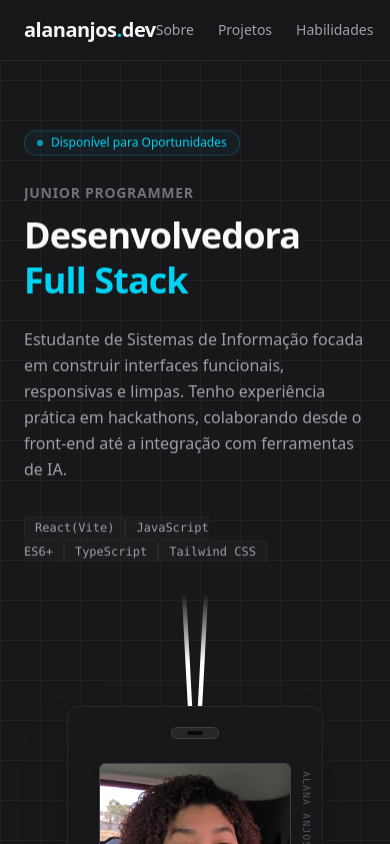
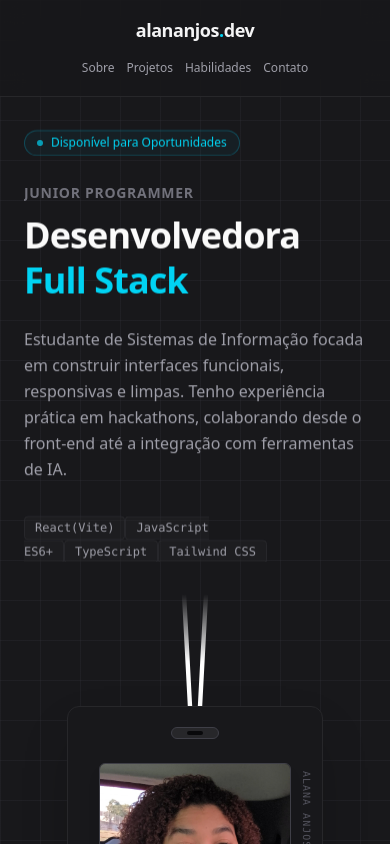
Before and after one commit to alananjos06/meu-portfolio, a Next.js app: page / in a window 390 px wide. Shown: the top 844 px of the page. Built offline with nearby package versions, Linux system fonts and the light colour scheme.

Commit message:
fix: melhorei a responsividade da navbar

```diff
--- a/src/components/Navbar.tsx
+++ b/src/components/Navbar.tsx
@@ -2,28 +2,27 @@ import Link from 'next/link';
 
 export default function Navbar() {
   return (
-    <nav className="fixed top-0 left-0 right-0 z-50 border-b border-zinc-800 bg-zinc-900/80 backdrop-blur-md px-6 py-4">
-      <div className="max-w-5xl mx-auto flex items-center justify-between">
+    <nav className="fixed top-0 left-0 right-0 z-50 border-b border-zinc-800 bg-zinc-900/80 backdrop-blur-md px-4 md:px-6 py-4">
+      <div className="max-w-5xl mx-auto flex flex-col sm:flex-row items-center justify-between gap-3 sm:gap-0">
 
-        <Link href="/" className="text-xl font-bold tracking-tight text-zinc-100 hover:text-cyan-400 transition-colors">
+        <Link href="/" className="text-lg md:text-xl font-bold tracking-tight text-zinc-100 hover:text-cyan-400 transition-colors">
           alananjos<span className="text-cyan-400">.</span>dev
         </Link>
 
-        <div className="flex items-center gap-6 text-sm font-medium text-zinc-400">
-          <Link href="#about" className="relative text-zinc-400 hover:text-zinc-100 font-medium text-sm transition-colors duration-300 group py-1">
+        <div className="flex items-center gap-3 md:gap-6 text-xs md:text-sm font-medium text-zinc-400">
+          <Link href="#about" className="relative text-zinc-400 hover:text-zinc-100 font-medium transition-colors duration-300 group py-1">
             Sobre
             <span className="absolute bottom-0 left-1/2 w-0 h-[1.5px] bg-cyan-400 transition-all duration-300 -translate-x-1/2 group-hover:w-full" />
           </Link>
-          <Link href="#projects" className="relative text-zinc-400 hover:text-zinc-100 font-medium text-sm transition-colors duration-300 group py-1">
+          <Link href="#projects" className="relative text-zinc-400 hover:text-zinc-100 font-medium transition-colors duration-300 group py-1">
             Projetos
             <span className="absolute bottom-0 left-1/2 w-0 h-[1.5px] bg-cyan-400 transition-all duration-300 -translate-x-1/2 group-hover:w-full" />
           </Link>
-          <Link href="#skills" className="relative text-zinc-400 hover:text-zinc-100 font-medium text-sm transition-colors duration-300 group py-1">
+          <Link href="#skills" className="relative text-zinc-400 hover:text-zinc-100 font-medium transition-colors duration-300 group py-1">
             Habilidades
             <span className="absolute bottom-0 left-1/2 w-0 h-[1.5px] bg-cyan-400 transition-all duration-300 -translate-x-1/2 group-hover:w-full" />
           </Link>
-
-          <Link href="#contact" className="relative text-zinc-400 hover:text-zinc-100 font-medium text-sm transition-colors duration-300 group py-1">
+          <Link href="#contact" className="relative text-zinc-400 hover:text-zinc-100 font-medium transition-colors duration-300 group py-1">
             Contato
             <span className="absolute bottom-0 left-1/2 w-0 h-[1.5px] bg-cyan-400 transition-all duration-300 -translate-x-1/2 group-hover:w-full" />
           </Link>
```
